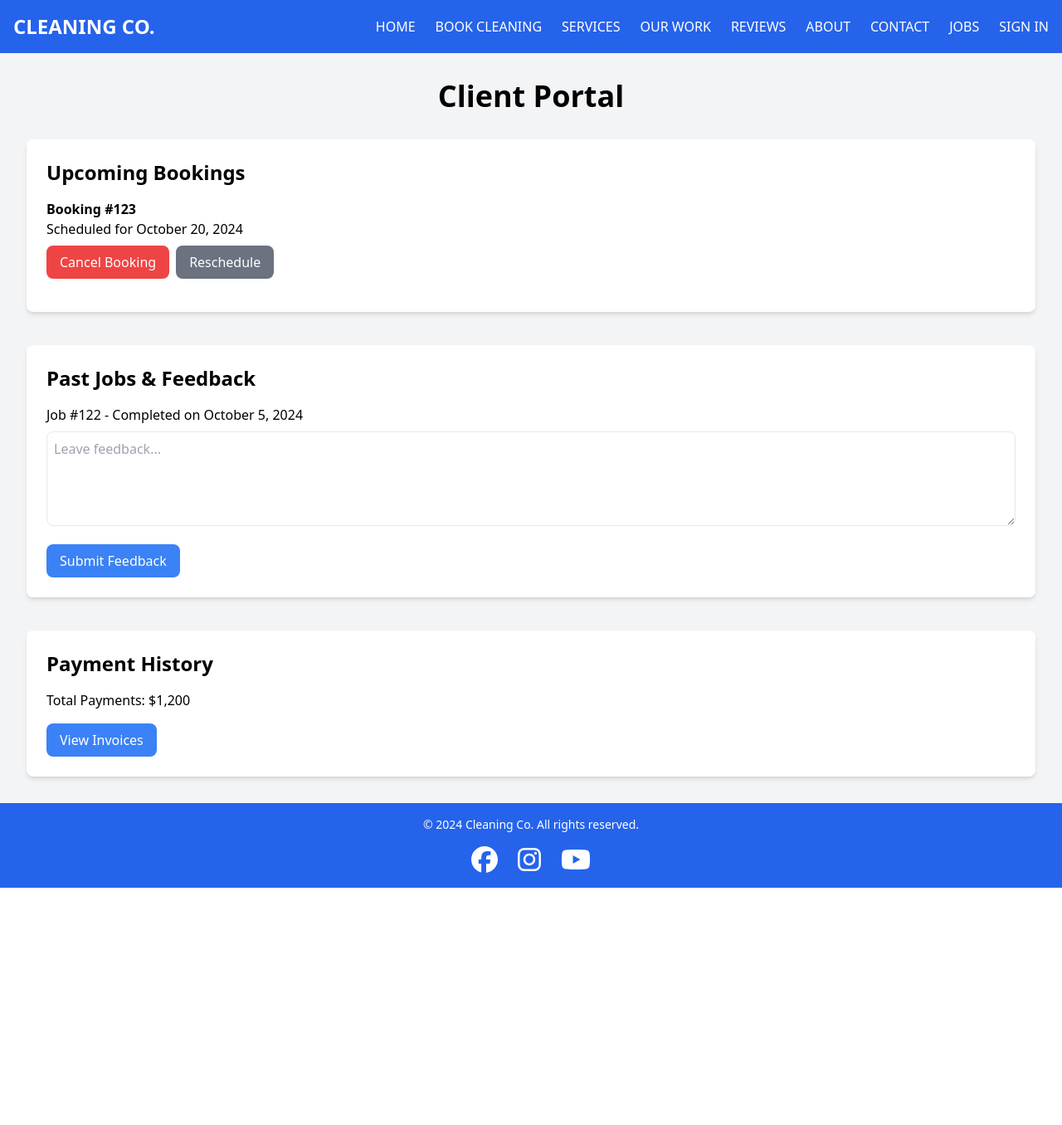
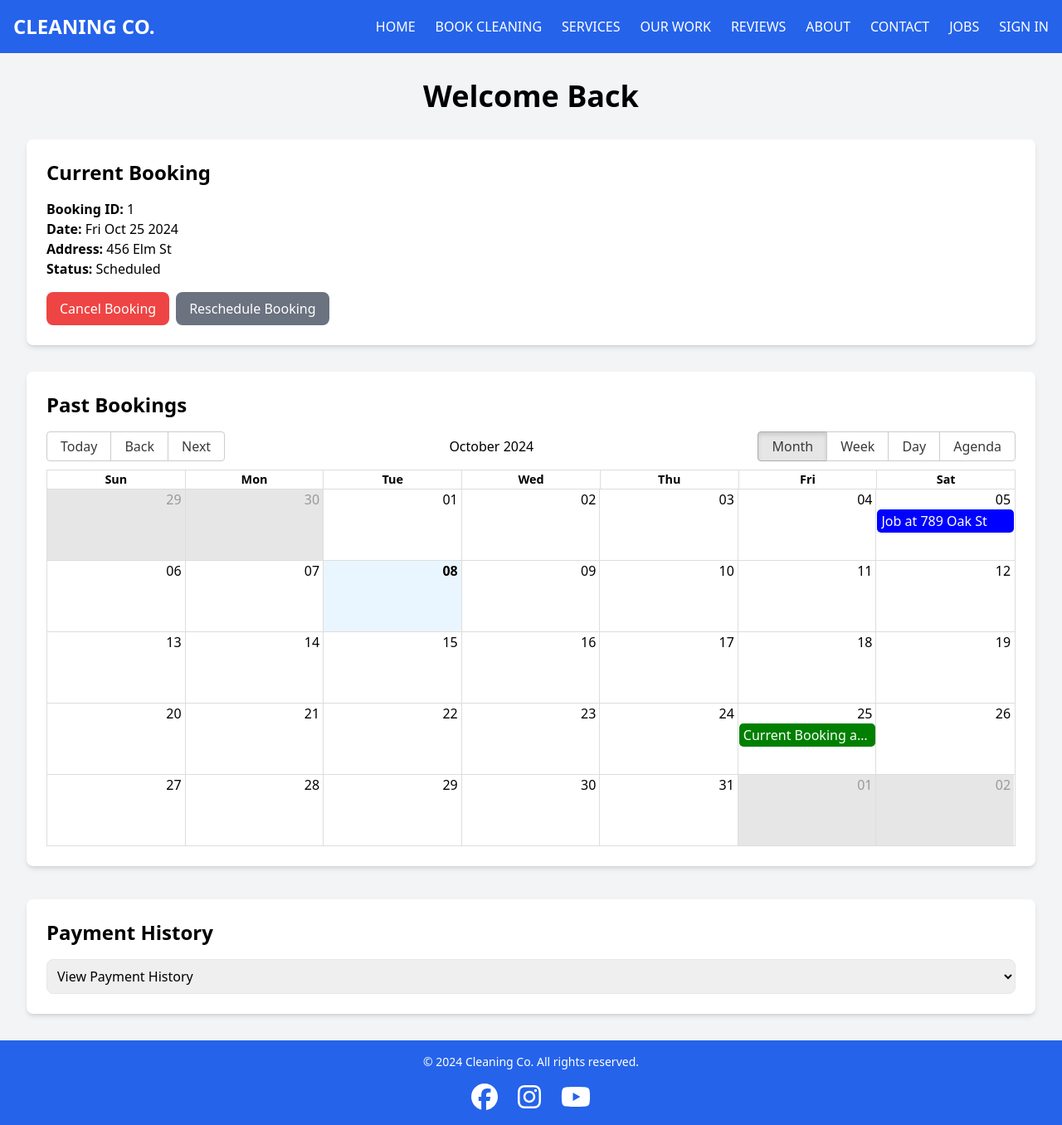
Before and after one commit to AndresAlbornozgil/cleaning-company-webapp, a React (Vite) app in the folder client/: page /client-portal in a window 1280 px wide. Shown: the whole page at 83% size. Before the commit the page ends 1070 px from the top, so only its background shows below. Built offline with nearby package versions, Linux system fonts and the light colour scheme.

Commit message:
Completed basic structure for ClientPortal

```diff
--- a/client/package.json
+++ b/client/package.json
@@ -13,7 +13,9 @@
     "@fortawesome/free-brands-svg-icons": "^6.6.0",
     "@fortawesome/react-fontawesome": "^0.2.2",
     "axios": "^1.7.7",
+    "moment": "^2.30.1",
     "react": "^18.3.1",
+    "react-big-calendar": "^1.15.0",
     "react-dom": "^18.3.1",
     "react-router-dom": "^6.26.2",
     "react-slick": "^0.30.2",
--- a/client/src/pages/ClientPortal.jsx
+++ b/client/src/pages/ClientPortal.jsx
@@ -1,41 +1,202 @@
-import React from 'react';
+import React, { useState, useRef, useEffect } from 'react';
+import { Calendar, momentLocalizer } from 'react-big-calendar';
+import moment from 'moment';
+import 'react-big-calendar/lib/css/react-big-calendar.css';
+
+// Setup localizer for the calendar
+const localizer = momentLocalizer(moment);
 
 const ClientPortal = () => {
+  // Sample data for current bookings, past jobs, and payments
+  const [currentBooking, setCurrentBooking] = useState({
+    id: 1,
+    date: new Date(2024, 9, 25),
+    address: '456 Elm St',
+    status: 'Scheduled',
+  });
+
+  const [pastJobs, setPastJobs] = useState([
+    { id: 1, date: new Date(2024, 9, 5), address: '789 Oak St', feedback: '' },
+    { id: 2, date: new Date(2024, 8, 20), address: '456 Pine St', feedback: '' },
+    { id: 3, date: new Date(2024, 7, 10), address: '123 Maple Ave', feedback: '' },
+  ]);
+
+  const [payments, setPayments] = useState([
+    { id: 1, amount: '$120', date: 'October 5, 2024', status: 'Paid', invoiceUrl: 'https://example.com/invoice1' },
+    { id: 2, amount: '$150', date: 'September 20, 2024', status: 'Paid', invoiceUrl: 'https://example.com/invoice2' },
+  ]);
+
+  const [selectedJob, setSelectedJob] = useState(null); // Track the selected job
+  const [feedback, setFeedback] = useState(''); // Track feedback for the selected job
+
+  const feedbackSectionRef = useRef(null); // Reference to the feedback section
+
+  // Scroll to feedback section every time a job is selected
+  useEffect(() => {
+    if (selectedJob) {
+      feedbackSectionRef.current.scrollIntoView({ behavior: 'smooth' });
+    }
+  }, [selectedJob]);
+
+  // Handle clicking a job to leave feedback
+  const handleJobClick = (job) => {
+    if (job.id !== currentBooking.id) {
+      setSelectedJob(job);
+      setFeedback(job.feedback);
+    }
+  };
+
+  // Handle submitting feedback
+  const handleFeedbackSubmit = () => {
+    setPastJobs(pastJobs.map((job) => (job.id === selectedJob.id ? { ...job, feedback } : job)));
+    alert('Feedback submitted successfully.');
+  };
+
+  // Handle cancel and reschedule for current booking
+  const handleCancelBooking = () => {
+    setCurrentBooking(null);
+    alert('Your booking has been canceled.');
+  };
+
+  const handleRescheduleBooking = () => {
+    alert('Reschedule functionality is currently unavailable.');
+  };
+
+  // Events for the calendar (convert jobs to events)
+  const events = [
+    ...pastJobs.map((job) => ({
+      id: job.id,
+      title: `Job at ${job.address}`,
+      start: job.date,
+      end: job.date,
+      color: 'blue', // Default color for past jobs
+    })),
+    {
+      id: currentBooking.id,
+      title: `Current Booking at ${currentBooking.address}`,
+      start: currentBooking.date,
+      end: currentBooking.date,
+      color: 'green', // Green for current booking
+    },
+  ];
+
+  // Toggle for payment history dropdown
+  const [paymentDropdownOpen, setPaymentDropdownOpen] = useState(false);
+  const [selectedPayment, setSelectedPayment] = useState(null); // Track selected payment
+
+  const handlePaymentSelect = (paymentId) => {
+    const payment = payments.find((p) => p.id === paymentId);
+    setSelectedPayment(payment);
+  };
+
   return (
     <div className="min-h-screen bg-gray-100">
       <div className="container mx-auto p-8">
-        <h1 className="text-4xl font-bold text-center mb-8">Client Portal</h1>
+        {/* Welcome Back Section */}
+        <h1 className="text-4xl font-bold text-center mb-8">Welcome Back</h1>
 
-        {/* Upcoming Bookings */}
+        {/* Current Booking Section */}
+        {currentBooking ? (
+          <div className="bg-white shadow-md p-6 rounded-lg mb-8">
+            <h2 className="text-2xl font-bold mb-4">Current Booking</h2>
+            <p>
+              <strong>Booking ID:</strong> {currentBooking.id}
+              <br />
+              <strong>Date:</strong> {currentBooking.date.toDateString()}
+              <br />
+              <strong>Address:</strong> {currentBooking.address}
+              <br />
+              <strong>Status:</strong> {currentBooking.status}
+            </p>
+            <div className="mt-4">
+              <button className="bg-red-500 text-white px-4 py-2 rounded-lg mr-2" onClick={handleCancelBooking}>
+                Cancel Booking
+              </button>
+              <button className="bg-gray-500 text-white px-4 py-2 rounded-lg" onClick={handleRescheduleBooking}>
+                Reschedule Booking
+              </button>
+            </div>
+          </div>
+        ) : (
+          <div className="bg-white shadow-md p-6 rounded-lg mb-8">
+            <h2 className="text-2xl font-bold mb-4">No Current Bookings</h2>
+            <p>You do not have any upcoming bookings at the moment.</p>
+          </div>
+        )}
+
+        {/* Calendar View for Past Bookings */}
         <div className="bg-white shadow-md p-6 rounded-lg">
-          <h2 className="text-2xl font-bold mb-4">Upcoming Bookings</h2>
-          <ul>
-            <li className="mb-4">
-              <p className="font-bold">Booking #123</p>
-              <p>Scheduled for October 20, 2024</p>
-              <button className="mt-2 bg-red-500 text-white px-4 py-2 rounded-lg">Cancel Booking</button>
-              <button className="mt-2 ml-2 bg-gray-500 text-white px-4 py-2 rounded-lg">Reschedule</button>
-            </li>
-          </ul>
+          <h2 className="text-2xl font-bold mb-4">Past Bookings</h2>
+          <Calendar
+            localizer={localizer}
+            events={events}
+            startAccessor="start"
+            endAccessor="end"
+            style={{ height: 500 }}
+            eventPropGetter={(event) => ({
+              style: { backgroundColor: event.color },
+            })}
+            onSelectEvent={(event) => handleJobClick(pastJobs.find((job) => job.id === event.id) || currentBooking)}
+          />
         </div>
 
-        {/* Past Jobs and Feedback */}
-        <div className="bg-white shadow-md p-6 mt-10 rounded-lg">
-          <h2 className="text-2xl font-bold mb-4">Past Jobs & Feedback</h2>
-          <p>Job #122 - Completed on October 5, 2024</p>
-          <textarea
-            className="w-full p-2 border rounded-lg mt-2"
-            rows="4"
-            placeholder="Leave feedback..."
-          ></textarea>
-          <button className="mt-4 bg-blue-500 text-white px-4 py-2 rounded-lg">Submit Feedback</button>
-        </div>
+        {/* Feedback Section */}
+        {selectedJob && (
+          <div ref={feedbackSectionRef} className="bg-white shadow-md p-6 mt-10 rounded-lg">
+            <h2 className="text-2xl font-bold mb-4">Leave Feedback for Job #{selectedJob.id}</h2>
+            <p>
+              <strong>Date:</strong> {selectedJob.date.toDateString()}
+              <br />
+              <strong>Address:</strong> {selectedJob.address}
+            </p>
+            <textarea
+              className="w-full p-2 border rounded-lg mt-2"
+              rows="4"
+              placeholder="Leave feedback..."
+              value={feedback}
+              onChange={(e) => setFeedback(e.target.value)}
+            />
+            <button
+              className="mt-4 bg-blue-500 text-white px-4 py-2 rounded-lg"
+              onClick={handleFeedbackSubmit}
+            >
+              Submit Feedback
+            </button>
+          </div>
+        )}
 
         {/* Payment History */}
         <div className="bg-white shadow-md p-6 mt-10 rounded-lg">
           <h2 className="text-2xl font-bold mb-4">Payment History</h2>
-          <p>Total Payments: $1,200</p>
-          <button className="mt-4 bg-blue-500 text-white px-4 py-2 rounded-lg">View Invoices</button>
+          <div className="mt-4">
+            <select
+              id="payment-select"
+              className="w-full p-2 border rounded-lg"
+              onChange={(e) => handlePaymentSelect(parseInt(e.target.value))}
+            >
+              <option value="">View Payment History</option>
+              {payments.map((payment) => (
+                <option key={payment.id} value={payment.id}>
+                  Invoice for {payment.date}
+                </option>
+              ))}
+            </select>
+
+            {selectedPayment && (
+              <div className="mt-4">
+                <p>
+                  <strong>Payment #{selectedPayment.id}</strong>
+                  <br />
+                  <strong>Amount:</strong> {selectedPayment.amount}
+                  <br />
+                  <strong>Status:</strong> {selectedPayment.status}
+                </p>
+                <a href={selectedPayment.invoiceUrl} target="_blank" rel="noopener noreferrer">
+                  <button className="bg-green-500 text-white px-4 py-2 rounded-lg">View Invoice</button>
+                </a>
+              </div>
+            )}
+          </div>
         </div>
       </div>
     </div>
```
Also changed, not shown: 1 other file (tests, documents, lock files or other folders).
